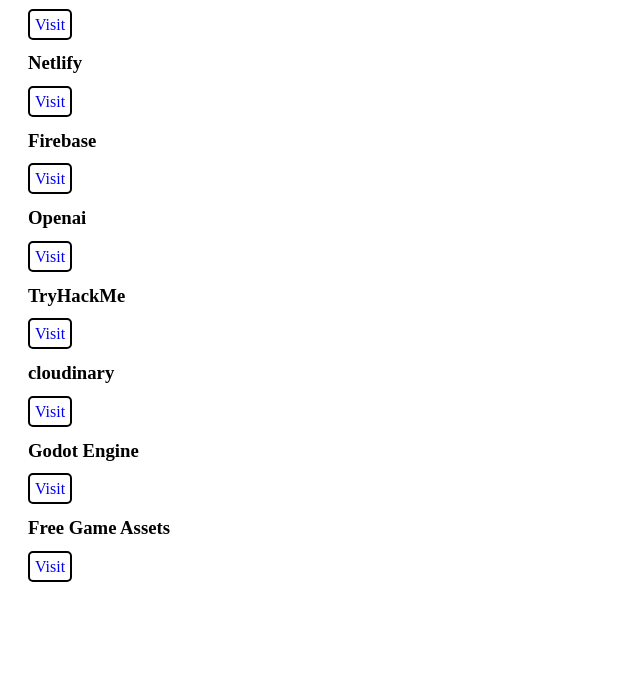
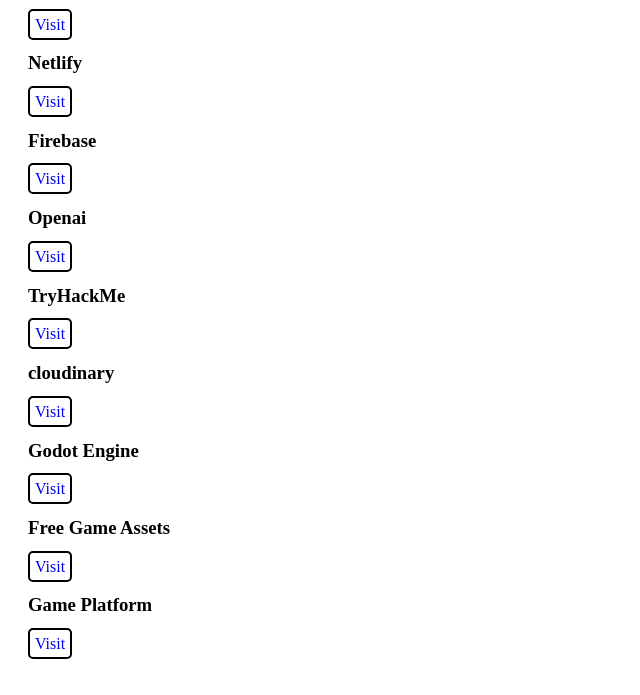
Before and after one commit to Project-Reaper/Shortcut, a plain HTML site: page index.html in a window 1280 px wide. Shown: the part 105-800 px from the top of the page, without its empty margins (0-640 px from the left). Drawn offline with Linux system fonts and the light colour scheme.

Commit message:
Update index.html

```diff
--- a/index.html
+++ b/index.html
@@ -53,6 +53,10 @@
             <h3>Free Game Assets</h3>
             <a href="https://kenney.nl/assets">Visit</a>
         </div>
+        <div>
+            <h3>Game Platform</h3>
+            <a href="https://itch.io/games">Visit</a>
+        </div>
         <!-- <div>
             <h3></h3>
             <a href="">Visit</a>
@@ -64,7 +68,19 @@
         <div>
             <h3></h3>
             <a href="">Visit</a>
-        </div> -->
+        </div>
+        <div>
+            <h3></h3>
+            <a href="">Visit</a>
+        </div>
+        <div>
+            <h3></h3>
+            <a href="">Visit</a>
+        </div>
+        <div>
+            <h3></h3>
+            <a href="">Visit</a>
+        </div>-->
     </div>
 </body>
 </html>
```
